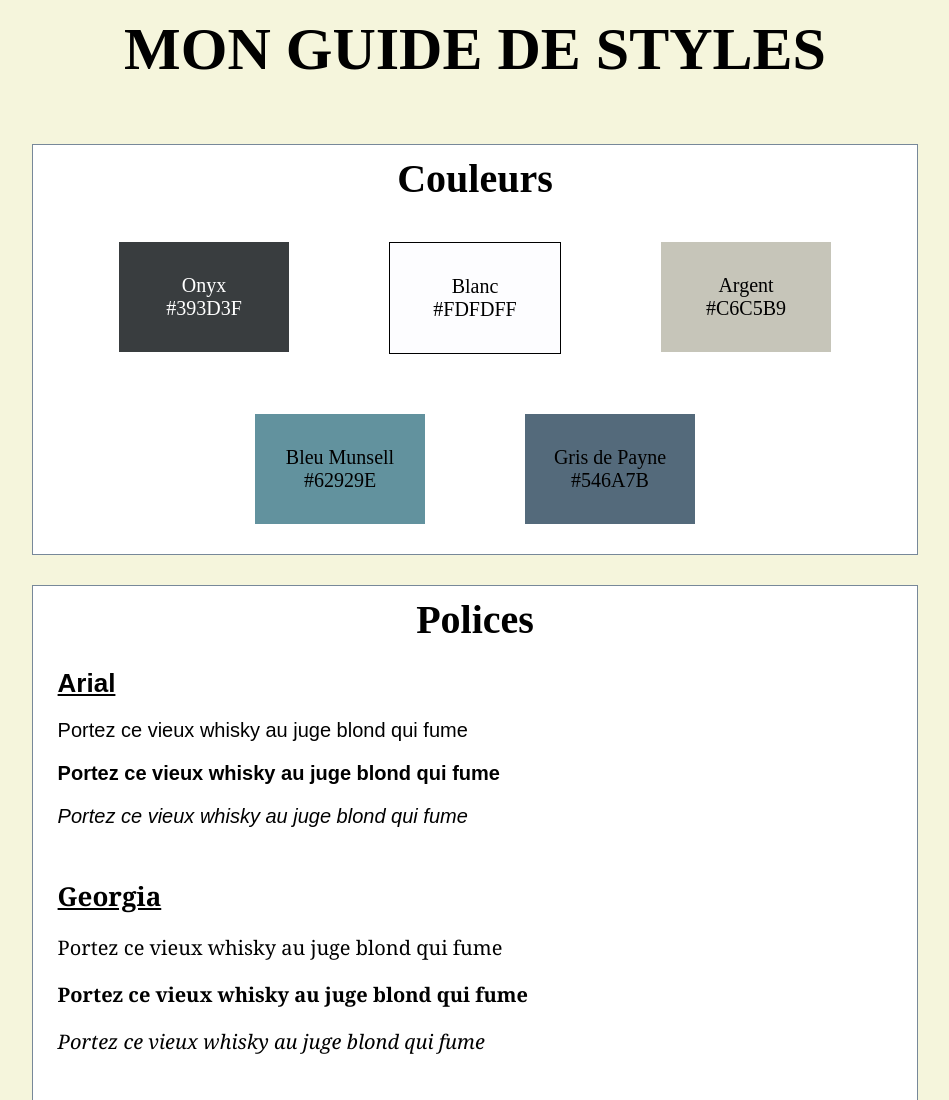
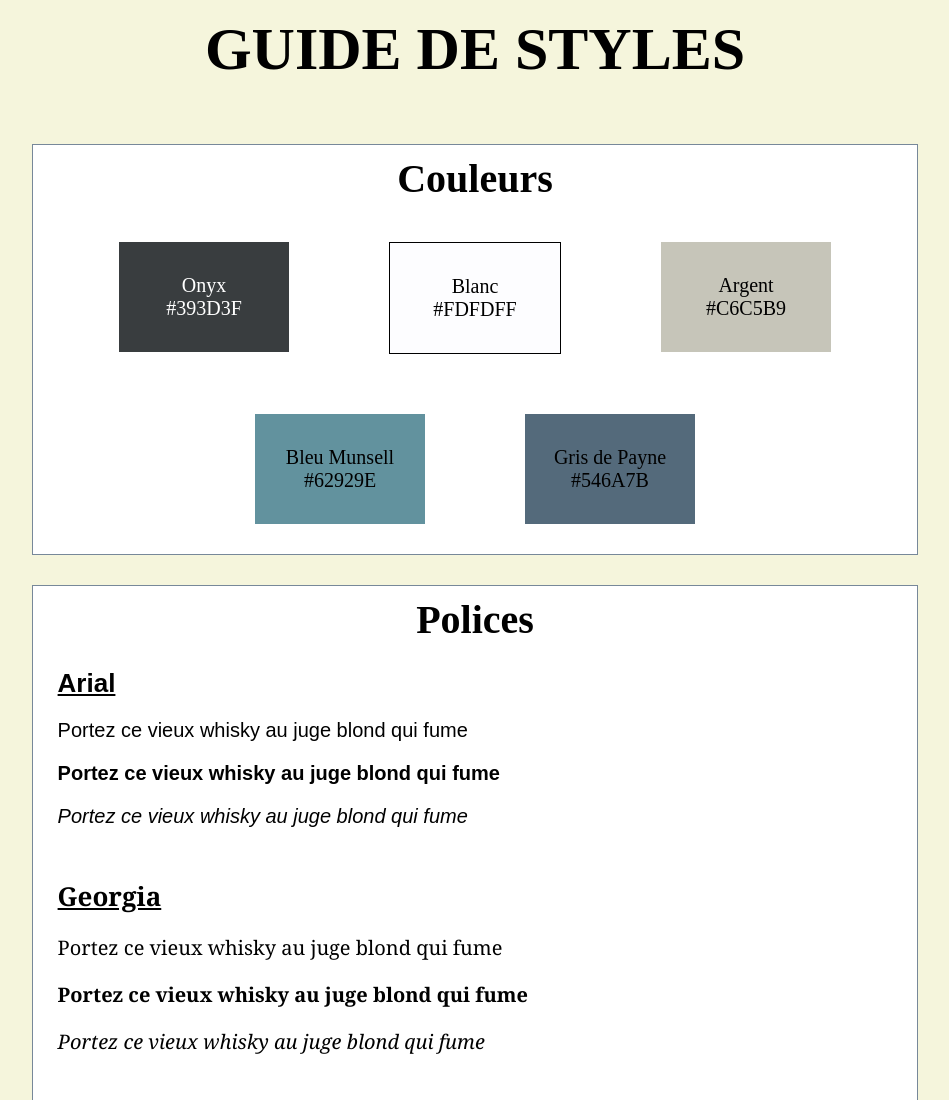
Before and after one commit to nenette3522/nenette3522.github.io, a plain HTML site: page index.html in a window 1280 px wide. Shown: the top 1100 px of the page, without its empty margins (165-1114 px from the left). Drawn offline with Linux system fonts and the light colour scheme.

Commit message:
Update index.html

```diff
--- a/index.html
+++ b/index.html
@@ -7,7 +7,7 @@
     <link rel="stylesheet" href="styles.css">
 </head>
 <body>
-    <h1>Mon guide de styles</h1>
+    <h1>Guide de styles</h1>
     <section id="couleurs">
         <h2>Couleurs</h2>
         <div id="onyx" class="couleur">
```
